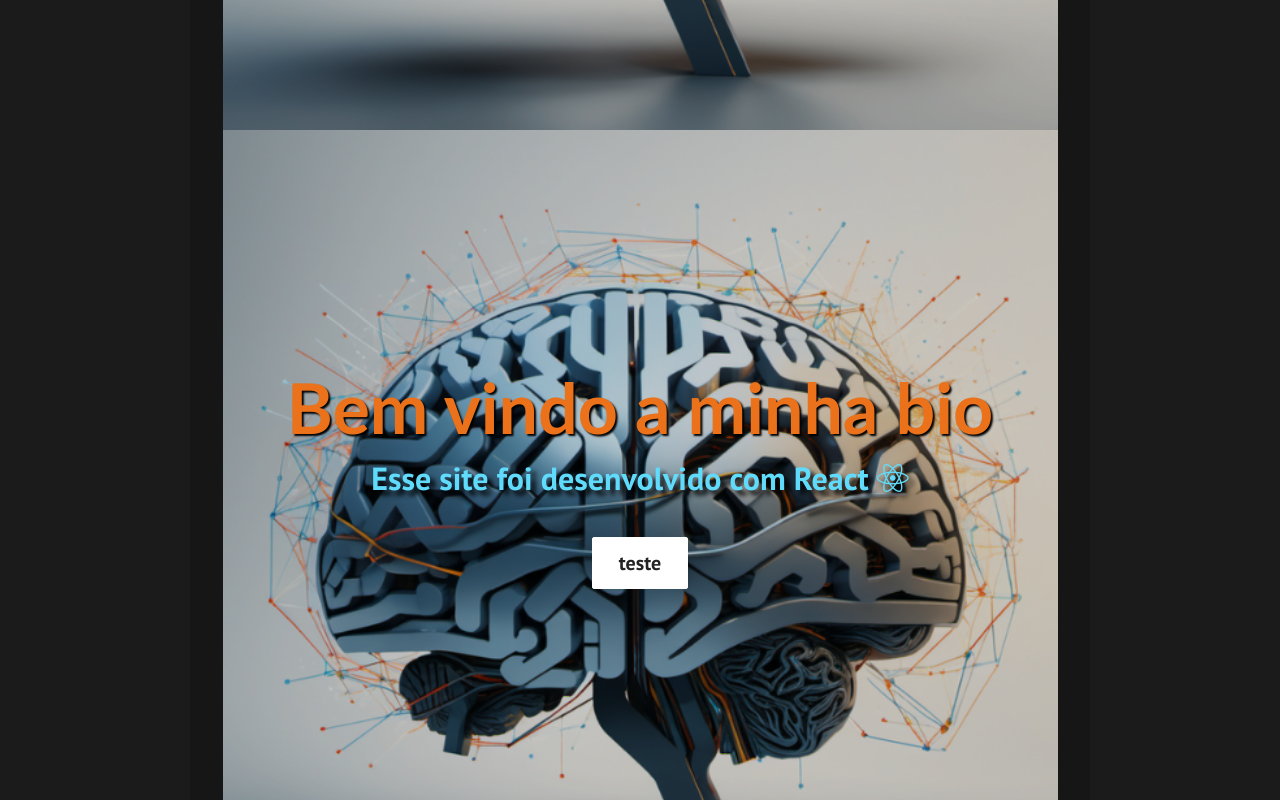
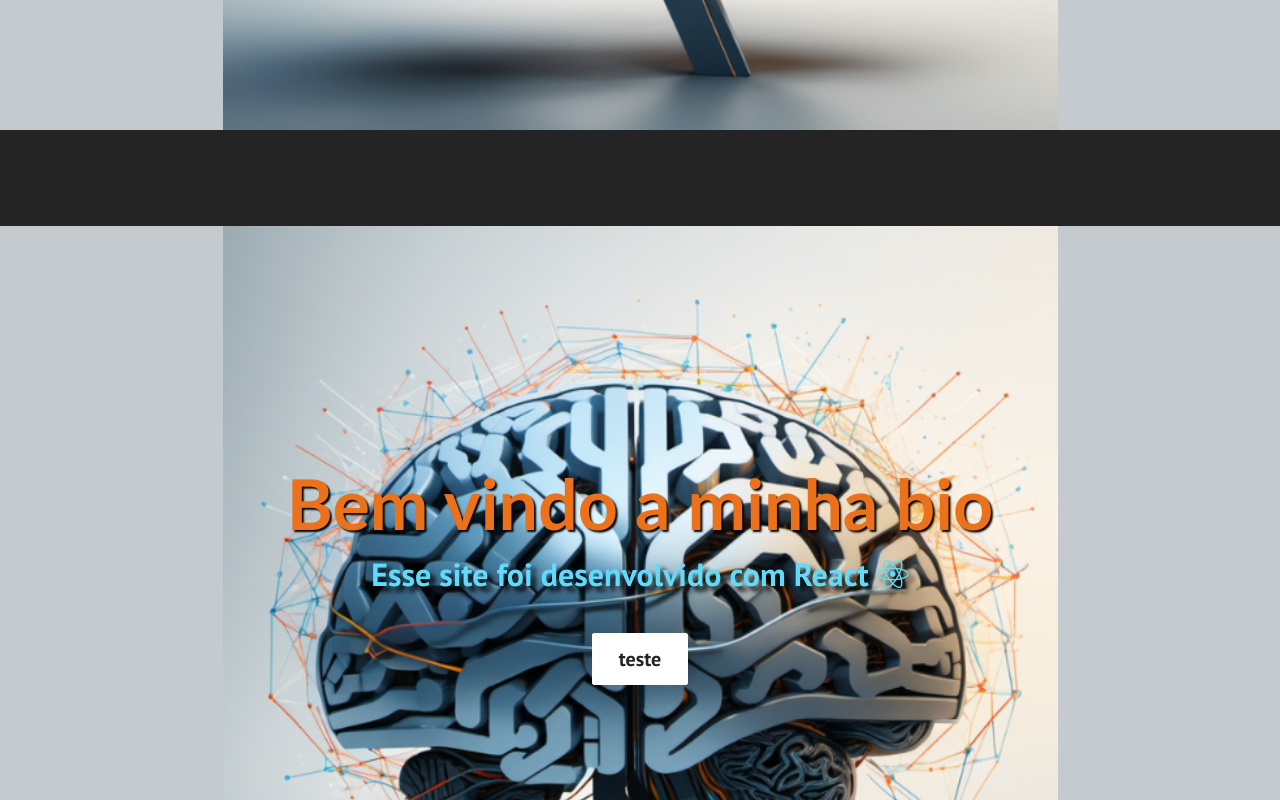
Before and after one commit to lunatos/home, a React (Create React App) app: page / in a window 1280 px wide. Shown: the part 740-1540 px from the top of the page. Built offline with nearby package versions, Linux system fonts and the light colour scheme.

Commit message:
update homepage
update homepage

```diff
--- /dev/null
+++ b/src/components/footer/Footer.css
@@ -0,0 +1,8 @@
+.footer-container {
+    background-color: #242424;
+    padding: 4rem 0 2rem 0;
+    display: flex;
+    flex-direction: column;
+    justify-content: center;
+    align-self: center;
+}
--- /dev/null
+++ b/src/components/footer/Footer.js
@@ -0,0 +1,17 @@
+import React  from "react";
+import "./Footer.css"
+
+function Footer() {
+    return (
+        <div className="footer-container">
+            <section className="footer-subs">
+                <p className="footer-subs-heading">
+
+                </p>
+
+            </section>
+        </div>
+    )
+}
+
+export default Footer
--- a/src/components/intro-section/IntroSection.css
+++ b/src/components/intro-section/IntroSection.css
@@ -1,24 +1,23 @@
 .bg {
-    background-color: rgb(28, 27, 27);
+    background-color: #c4cace;
 }
 
 .intro-container {
     background: url('/public/img/cerebro.png') top center/contain no-repeat;
     height: 100vh;
     width: 100%;
-    max-width: 900px;
     margin: auto;
     display: flex;
     flex-direction: column;
     align-items: center;
-    box-shadow: inset 0 0 0 1000px rgba(0, 0, 0, 0.2);
+    box-shadow: inset 10 10 10 1000px rgba(0, 0, 0, 0.2);
     object-fit: scale-down;
     justify-content: center;
     text-align: center;
 }
+
 .intro-container > h1 {
     color: #eb721a;
-
     text-shadow: 2px 2px 2px #000000;
     font-size: 70px;
     margin-top: -100px;
--- a/src/components/nav-bar/NavBar.css
+++ b/src/components/nav-bar/NavBar.css
@@ -58,7 +58,7 @@
   }
 
   .nav-links:hover {
-    transition: all 0.3s ease-out;
+    transition: all 0.2s ease-out;
     border-bottom: 4px solid #fff;
   }
 
--- a/src/components/pages/home.js
+++ b/src/components/pages/home.js
@@ -1,11 +1,13 @@
 import React from "react";
 import "../../App.css";
 import IntroSection from "../intro-section/IntroSection";
+import Footer from "../footer/Footer"
 
 function Home() {
     return (
         <>
             <IntroSection />
+            <Footer/>
         </>
     );
 }
```
